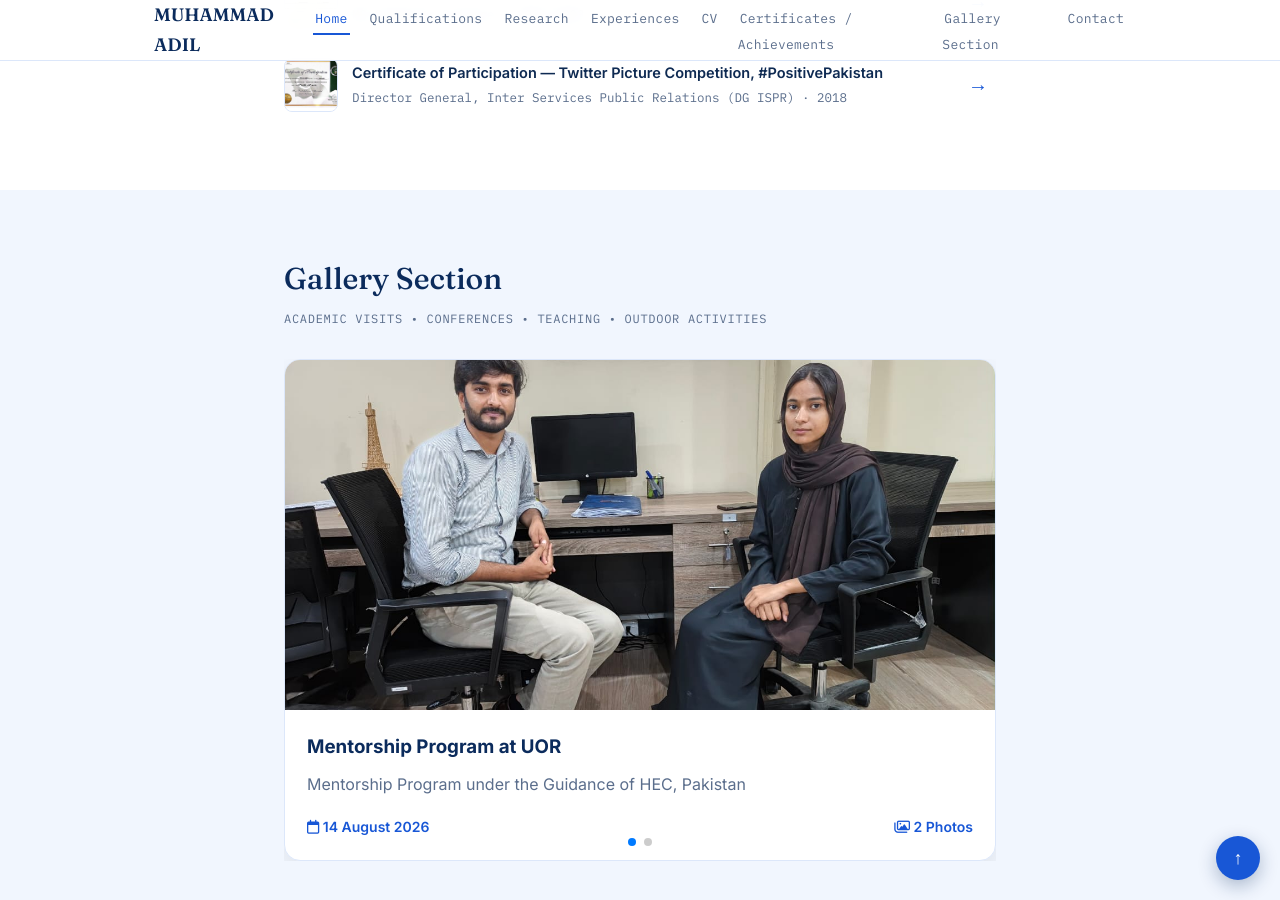
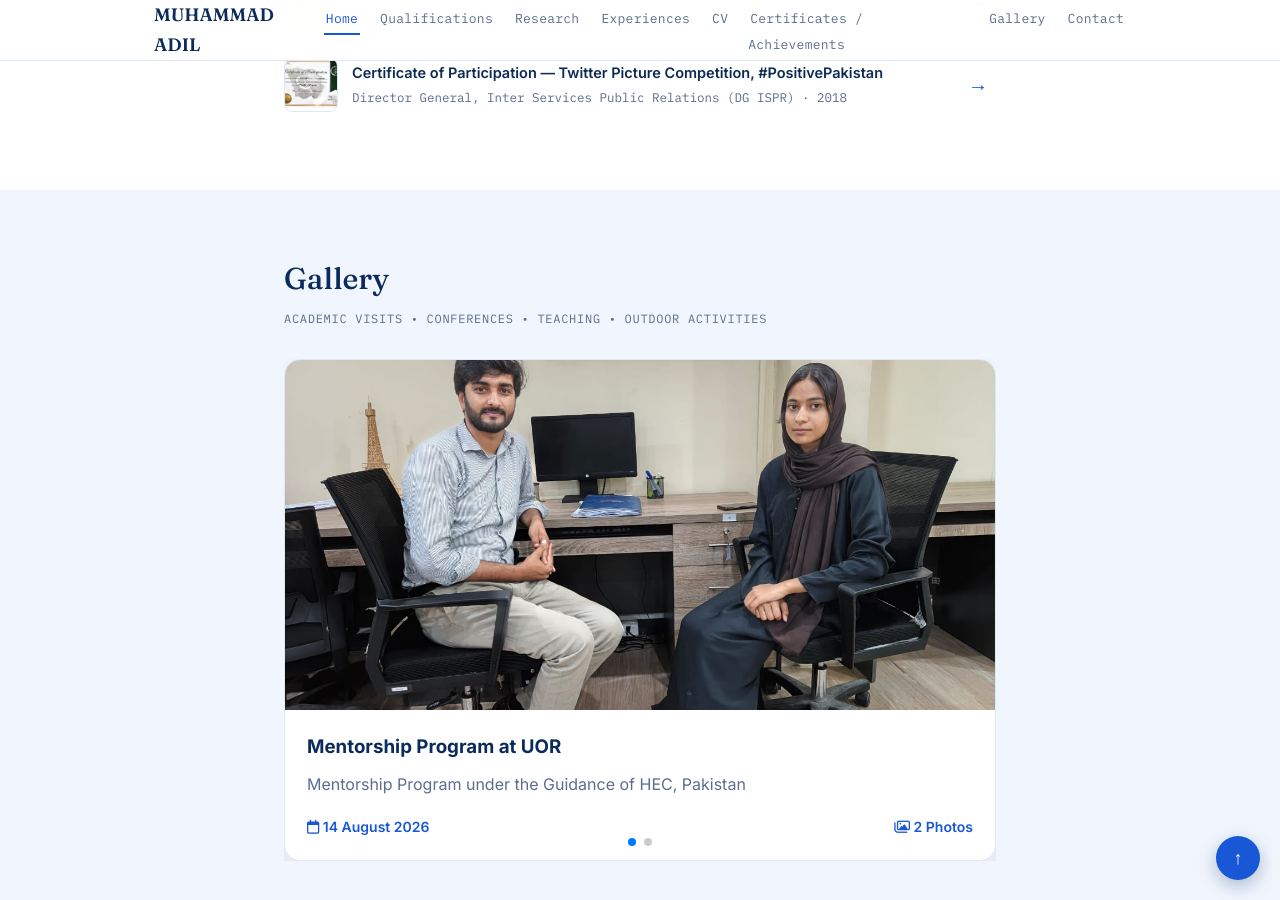
Before and after one commit to m-adilk/m-adilk.github.io, a Jekyll site: the page built from index.html, in a window 1280 px wide and 900 px high, scrolled down 4210 px. Built offline with Jekyll 4.4.1, drawn with Linux system fonts in a browser that asks for light colours; a style sheet for code colours, icons or effects is not loaded.

Commit message:
Update _data/site.yml (via Pages CMS)

```diff
--- a/_data/site.yml
+++ b/_data/site.yml
@@ -38,7 +38,7 @@
 cv_subtitle: Full curriculum vitae
 certificates_heading: Certificates / Achievements
 certificates_subtitle: Courses, reviewing credits, training and awards
-gallery_heading: Gallery Section
+gallery_heading: Gallery
 gallery_subtitle: Academic Visits • Conferences • Teaching • Outdoor Activities
 contact_heading: Contact
 contact_subtitle: Get in touch
```
